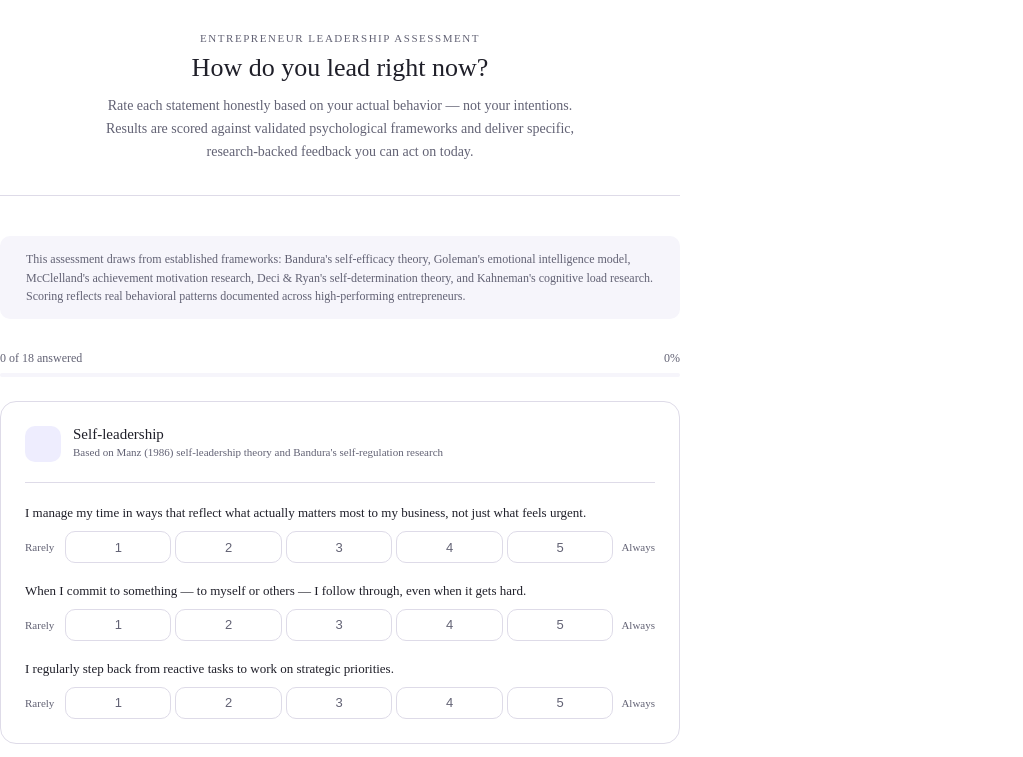
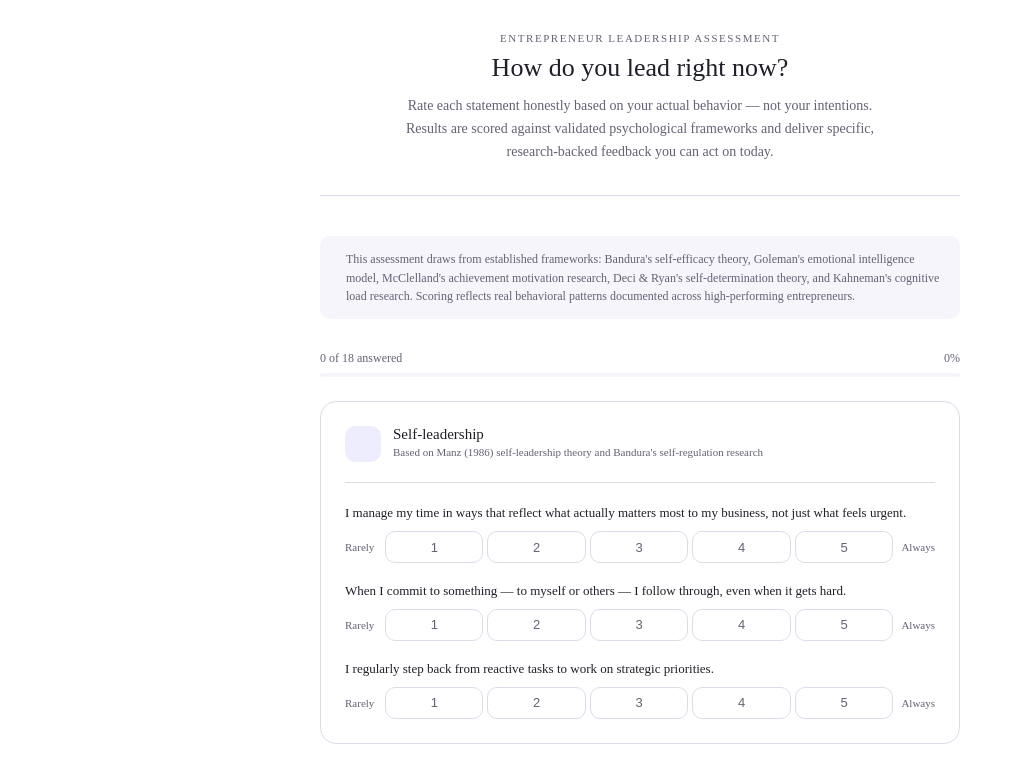
Before and after one commit to ayannacanty/LEADERSHIP-ASSESSMENT, a plain HTML site: page index.html in a window 1280 px wide. Shown: the top 757 px of the page, without its empty margins (0-1023 px from the left). Drawn offline with Linux system fonts and the light colour scheme.

Commit message:
Update index.html

```diff
--- a/index.html
+++ b/index.html
@@ -18,7 +18,11 @@
       --border-radius-lg: 16px;
     }
 *{box-sizing:border-box;margin:0;padding:0}
-.aw{padding:2rem 0;max-width:680px}
+.aw{
+  padding:2rem 1.25rem;
+  max-width:680px;
+  margin:0 auto;
+}
 .hero{text-align:center;margin-bottom:2.5rem;padding-bottom:2rem;border-bottom:0.5px solid var(--color-border-tertiary)}
 .eyebrow{font-size:11px;letter-spacing:.14em;text-transform:uppercase;color:var(--color-text-secondary);margin-bottom:.5rem;font-weight:500}
 .hero h1{font-size:26px;font-weight:500;color:var(--color-text-primary);margin-bottom:.6rem;line-height:1.25}
```
